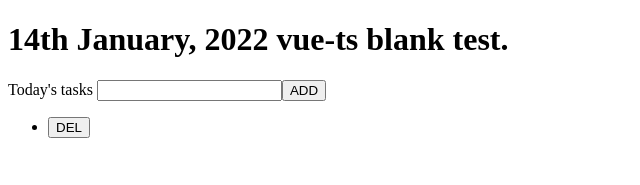
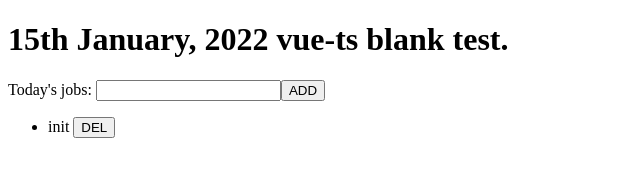
Before and after one commit to eg2data/vue-todo, a Vue app: page / in a window 1280 px wide. Both pictures are taken after a click on the button "ADD". Shown: the top 185 px of the page, without its empty margins (0-640 px from the left). Built offline with nearby package versions, Linux system fonts and the light colour scheme.

Commit message:
15th January, 2022 finished.

```diff
--- a/src/App.vue
+++ b/src/App.vue
@@ -1,13 +1,12 @@
 <template>
   <div>
     <header>
-      <h1> 14th January, 2022 vue-ts blank test. </h1>
+      <h1> 15th January, 2022 vue-ts blank test. </h1>
     </header>
     <main>
-      <TodoList :item="todoItem" @update="updateTodoItem" @add="addTodoItem"></TodoList>
+      <TodoLIst :item="todoItem" @update="updateTodoItem" @add="addTodoItem"></TodoLIst>
       <ul>
-       <TodoItemList v-for="(todoItem, index) in todoItems" :key="index" :item="todoItem" :index="index"
-       @remove="removeTodoItem" @toggle="toggleTodoItem"></TodoItemList>
+        <TodoListItems v-for="(todoItem, index) in todoItems" :key="index" :item="todoItem" :index="index" @remove="removeTodoItem" @toggle="toggleTodoItem"></TodoListItems>
       </ul>
     </main>
   </div>
@@ -15,15 +14,10 @@
 
 <script lang="ts">
     import Vue from 'vue'
-    import TodoList from "@/components/TodoList.vue";
-    import TodoItemList from "@/components/TodoItemList.vue";
+    import TodoLIst from "@/components/TodoLIst.vue";
+    import TodoListItems from "@/components/TodoListItems.vue";
 
-    export interface Todo {
-      title: string,
-      done: boolean
-    }
-
-    const STORAGE_KEY = "14-jan-vue-ts"
+    const STORAGE_KEY = "15-jan-vue-ts"
     const storage = {
       save(value: Todo[]) {
         const parsed = JSON.stringify(value)
@@ -36,12 +30,18 @@
       }
     }
 
+    export interface Todo {
+      title : string,
+      done : boolean
+    }
+
     export default Vue.extend ({
-      components: {TodoItemList, TodoList},
+      components: {TodoListItems, TodoLIst},
       data() {
         return {
-          todoItem: "",
+          todoItem: "init",
           todoItems: [] as Todo[]
+
         }
       },
       methods: {
@@ -56,22 +56,22 @@
           }
           this.todoItems.push(values)
           storage.save(this.todoItems)
-          this.initTodoItem() // 이게 지금 왜 안먹지? => 찾았다. TodoList > input 에서 :value를 안줬어. 그러니 안먹는 것처럼 보인거지. ok.
+          this.initTodoItem()
         },
         initTodoItem() {
           this.todoItem = ""
         },
-        fetchTodoItem() {
-          this.todoItems = storage.fetch().sort((a: any, b: any) => {
+        fetchTodoItem() { // type 관련해서 좀 헤매고 있네. Todo와 Todo[]
+          this.todoItems = storage.fetch().sort((a: Todo, b: Todo) => {
             if (a.title > b.title) {
-              return -1
+              return 1;
             }
             if (a.title < b.title) {
-              return 1
+              return -1;
             }
-            return 0
+            return 0;
           })
-          storage.save(this.todoItems)
+          storage.save(this.todoItems) // 여기서 왜..? 왜 error가..?
         },
         removeTodoItem(index: number) {
           this.todoItems.splice(index, 1)
--- a/src/components/TodoList.vue
+++ b/src/components/TodoLIst.vue
@@ -1,7 +1,7 @@
 <template>
   <div>
-    <label for="todo-list"> Today's tasks </label>
-    <input id="todo-list" type="text" @input="updateItem" :value="item"/>
+    <label for="todo-list"> Today's jobs: </label>
+    <input id="todo-list" type="text" :value="item" @input="updateItem"/>
     <button type="button" @click="addItem"> ADD </button>
   </div>
 </template>
--- a/src/components/TodoItemList.vue
+++ b/src/components/TodoListItems.vue
@@ -1,8 +1,8 @@
 <template>
   <div>
     <li>
-      <span class="item" :class="toggleTodo" @click="toggleItem"> {{ item.title }} </span>
-      <button @click="removeItem">DEL</button>
+      <span @click="toggleItem" class="item" :class="completeItem"> {{ item.title }} </span>
+      <button type="button" @click="removeItem"> DEL </button>
     </li>
   </div>
 </template>
@@ -14,7 +14,7 @@ import {Todo} from "@/App.vue";
     export default Vue.extend ({
       props: {
         item: {
-          type: Object as PropType<Todo>,
+          type: Object as PropType<Todo>
         },
         index: {
           type: Number
@@ -29,7 +29,7 @@ import {Todo} from "@/App.vue";
         }
       },
       computed: {
-        toggleTodo(): string | null {
+        completeItem(): string | null {
           return this.item.done ? "completed" : null
         }
       }
```
